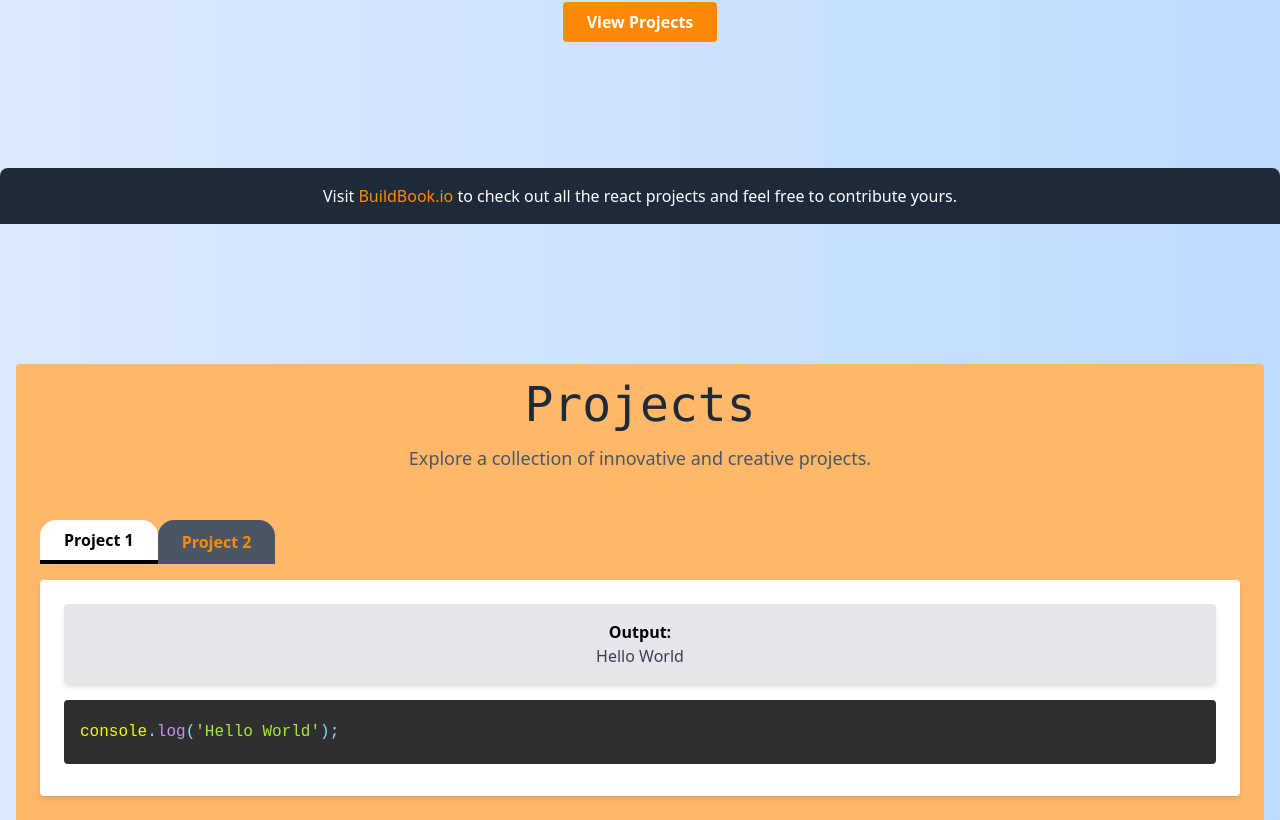
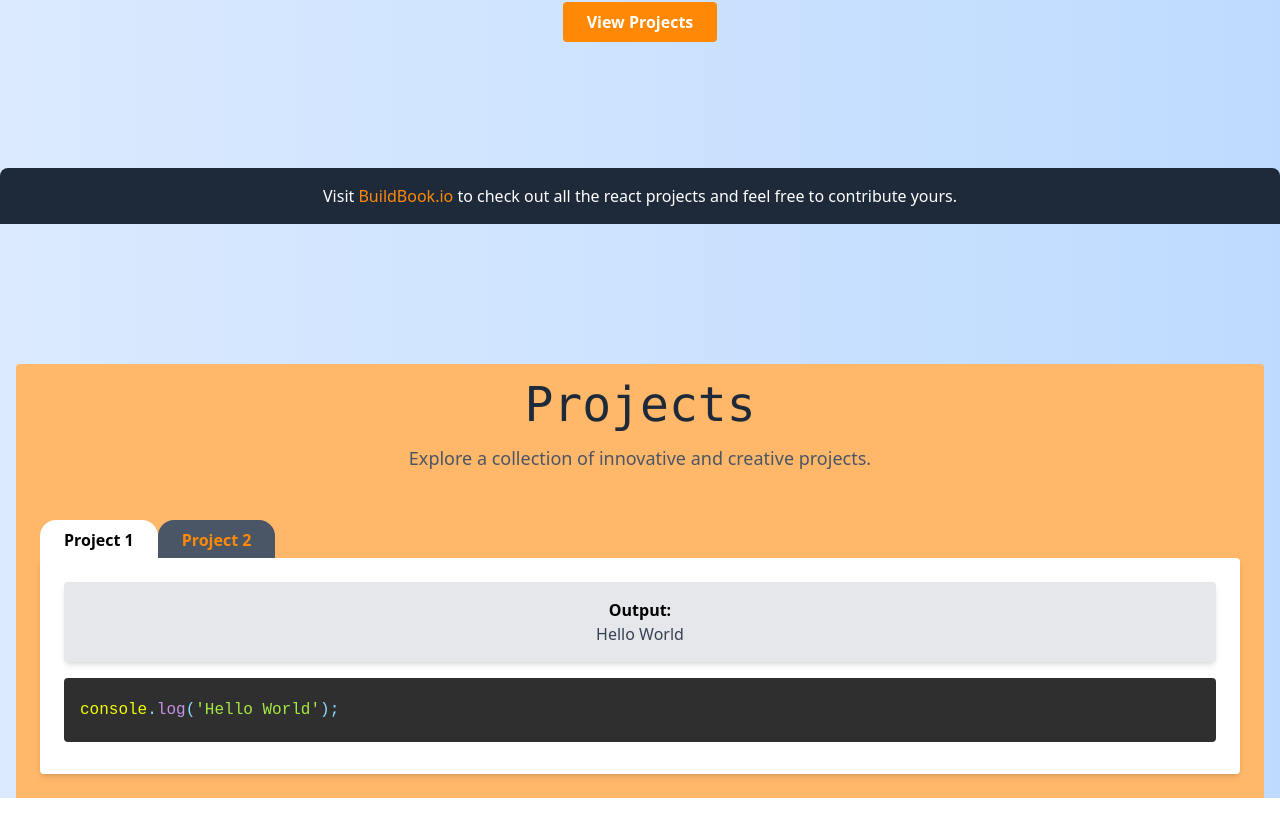
Before and after one commit to externalPointerVariable/BuildBook, a React (Vite) app in the folder myApp/: page / in a window 1280 px wide. Shown: the part 576-1396 px from the top of the page. After the commit the page ends 1374 px from the top, so only its background shows below. Built offline with nearby package versions, Linux system fonts and the light colour scheme.

Commit message:
Fixed the toggle menu

```diff
--- a/myApp/components/Toggle.jsx
+++ b/myApp/components/Toggle.jsx
@@ -11,12 +11,12 @@ export default function Toggle() {
   const [selectedProject, setSelectedProject] = useState(projects[0]);
 
   return (
-    <div className="flex flex-col w-full bg-inherit p-6">
-      <div className="flex">
+    <div className="flex flex-col w-full bg-inherit p-6 justify-around">
+      <div className="flex -mb-4.5">
         {projects.map((project) => (
           <button
             key={project.name}
-            className={`px-6 py-2 font-bold rounded-t-2xl ${selectedProject.name === project.name ? "bg-white border-b-4" : "text-orange-400 bg-gray-600"}`}
+            className={`px-6 py-2 font-bold rounded-t-2xl ${selectedProject.name === project.name ? "bg-white" : "text-orange-400 bg-gray-600"}`}
             onClick={() => setSelectedProject(project)}>
             {project.name}
           </button>
```
